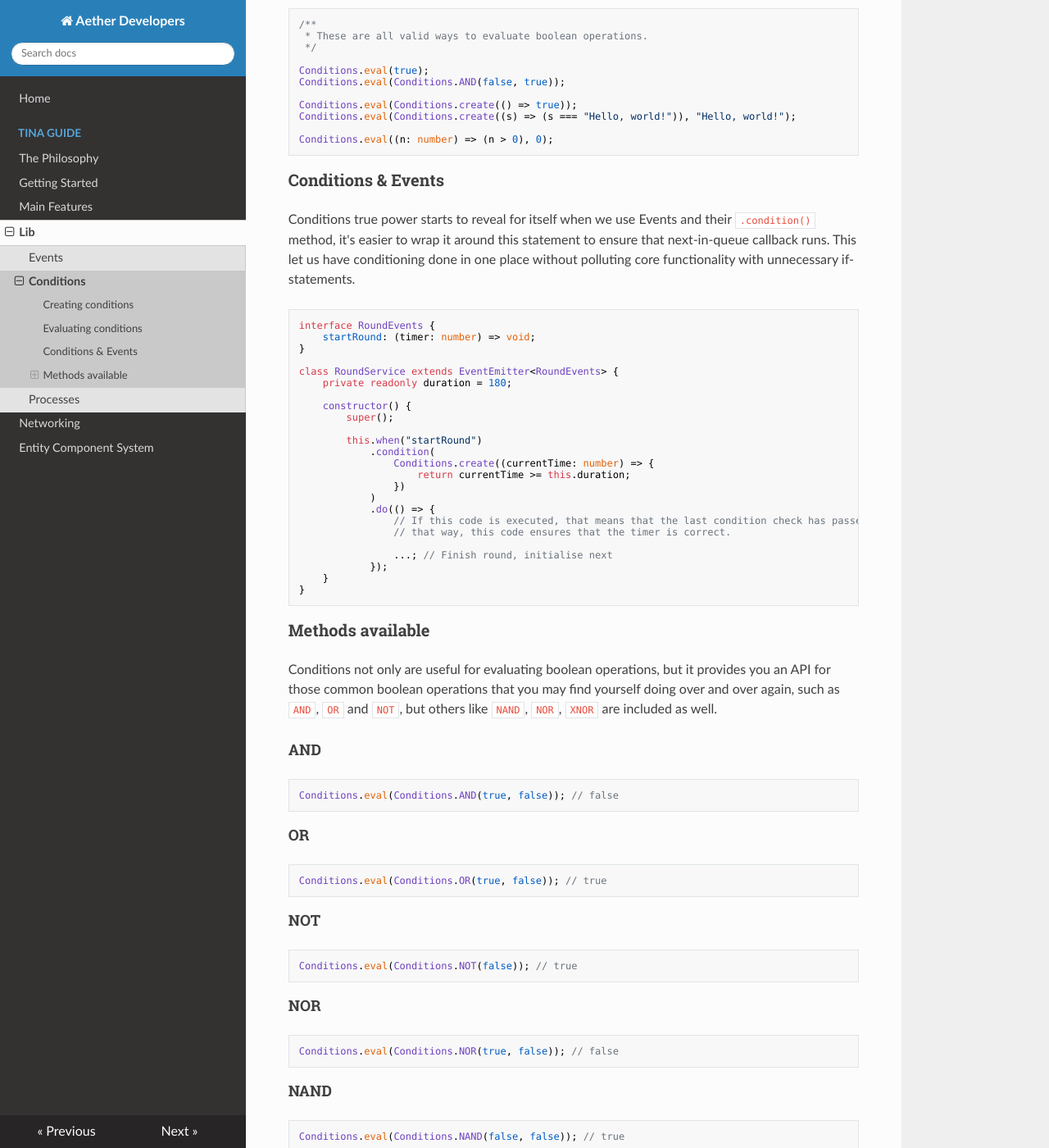
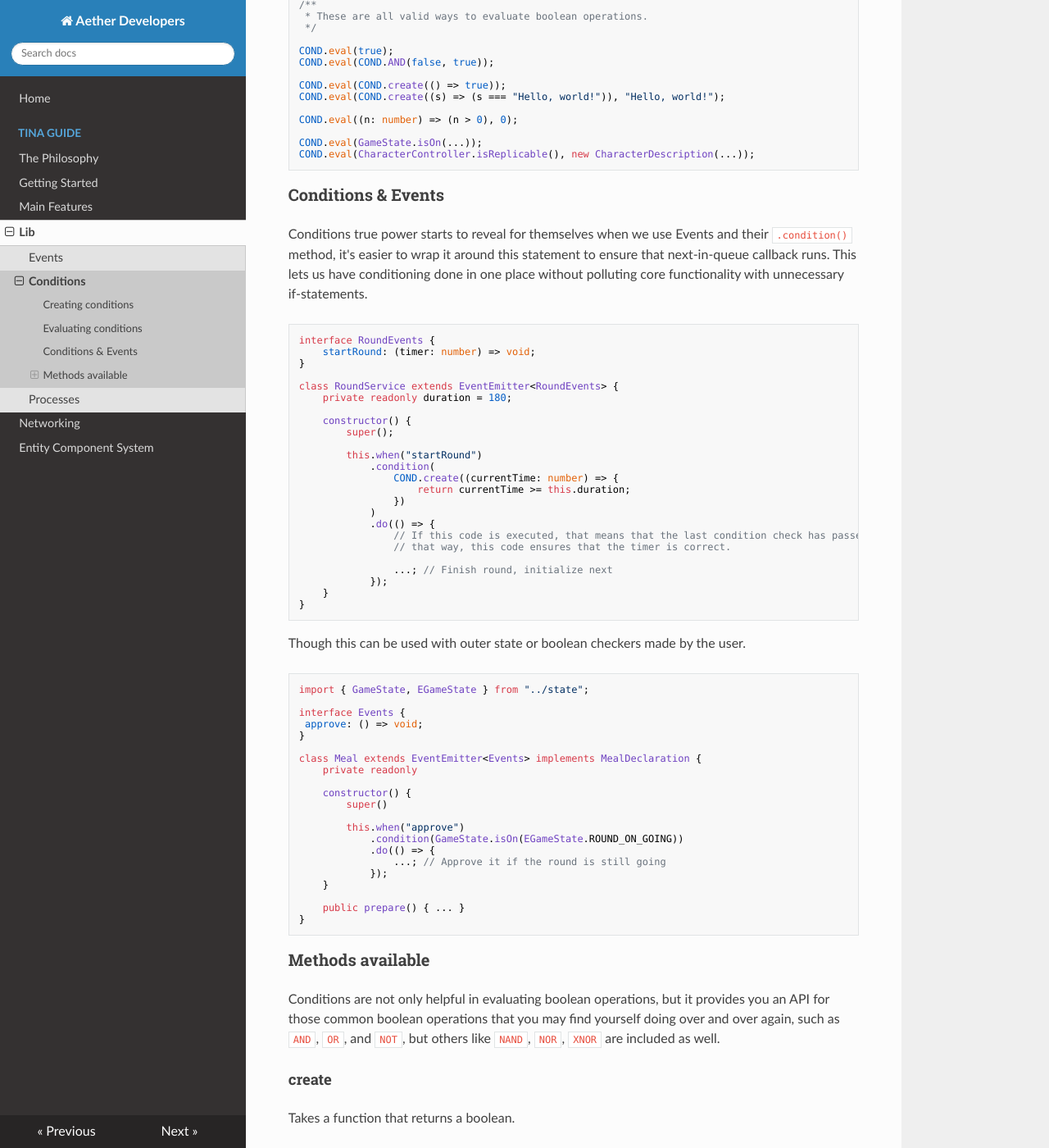
Before and after one commit to AetherInteractiveLtd/docs, an MkDocs documentation site: the page built from docs/intro/tina/libraries/conditions.md, in a window 1280 px wide and 1400 px high, scrolled down 549 px. Shown: the whole window at 82% size. Built offline with MkDocs 1.6.1, drawn with Linux system fonts in a browser that asks for light colours; nearby versions of some CDN libraries; some of the changed text lies outside the part shown.

Commit message:
conditions changes

````diff
--- a/docs/intro/tina/libraries/conditions.md
+++ b/docs/intro/tina/libraries/conditions.md
@@ -1,36 +1,39 @@
 # Conditions
 
-Conditions lets you perform and evualate boolean operations. Should be used whenever you need to evaluate any operation that utilizes booleans, whether it's wrapped on a `.condition()` or in an if-statement.
+Conditions are the way to perform and evaluate boolean operations whether they are wrapped around a `.condition()` or in an if-statement.
 
 ### Creating conditions
 
-Conditions can be created as in `Conditions.create(f: (...args) => boolean)`. The function can take optional arguments when being evaluated.
+Conditions can be created as in `COND.create(f: (...args) => boolean)`. The function can take optional arguments when being evaluated.
 
 ```ts
-Conditions.create((n: number) => (n < 5)), 0))
+COND.create((n: number) => (n < 5))
 ```
 
 ### Evaluating conditions
 
-Conditions by itself aren't a bit thing, they need some way to be evaluated. To evaluate conditions we use `.eval(condition: (boolean | (...args) => boolean))` method.
+Conditions by themselves aren't a big thing, they need some way to be evaluated. To evaluate conditions we use `.eval(condition: (boolean | (...args) => boolean))`.
 
 ```ts
 /**
  * These are all valid ways to evaluate boolean operations.
  */
 
-Conditions.eval(true);
-Conditions.eval(Conditions.AND(false, true));
+COND.eval(true);
+COND.eval(COND.AND(false, true));
 
-Conditions.eval(Conditions.create(() => true));
-Conditions.eval(Conditions.create((s) => (s === "Hello, world!")), "Hello, world!");
+COND.eval(COND.create(() => true));
+COND.eval(COND.create((s) => (s === "Hello, world!")), "Hello, world!");
 
-Conditions.eval((n: number) => (n > 0), 0);
+COND.eval((n: number) => (n > 0), 0);
+
+COND.eval(GameState.isOn(...));
+COND.eval(CharacterController.isReplicable(), new CharacterDescription(...));
 ```
 
 ### Conditions & Events
 
-Conditions true power starts to reveal for itself when we use Events and their `.condition()` method, it's easier to wrap it around this statement to ensure that next-in-queue callback runs. This let us have conditioning done in one place without polluting core functionality with unnecessary if-statements.
+Conditions true power starts to reveal for themselves when we use Events and their `.condition()` method, it's easier to wrap it around this statement to ensure that next-in-queue callback runs. This lets us have conditioning done in one place without polluting core functionality with unnecessary if-statements.
 
 ```ts
 interface RoundEvents {
@@ -45,7 +48,7 @@ class RoundService extends EventEmitter<RoundEvents> {
 
         this.when("startRound")
             .condition(
-                Conditions.create((currentTime: number) => {
+                COND.create((currentTime: number) => {
                     return currentTime >= this.duration;
                 })
             )
@@ -53,48 +56,102 @@ class RoundService extends EventEmitter<RoundEvents> {
                 // If this code is executed, that means that the last condition check has passed,
                 // that way, this code ensures that the timer is correct.
 
-                ...; // Finish round, initialise next
+                ...; // Finish round, initialize next
             });
     }
 }
 ```
 
+Though this can be used with outer state or boolean checkers made by the user.
+
+```ts
+import { GameState, EGameState } from "../state";
+
+interface Events {
+ approve: () => void;
+}
+
+class Meal extends EventEmitter<Events> implements MealDeclaration {
+    private readonly
+
+    constructor() {
+        super()
+
+        this.when("approve")
+            .condition(GameState.isOn(EGameState.ROUND_ON_GOING))
+            .do(() => {
+                ...; // Approve it if the round is still going
+            });
+    }
+
+    public prepare() { ... }
+}
+```
+
 ### Methods available
 
-Conditions not only are useful for evaluating boolean operations, but it provides you an API for those common boolean operations that you may find yourself doing over and over again, such as `AND`, `OR` and `NOT`, but others like `NAND`, `NOR`, `XNOR` are included as well.
+Conditions are not only helpful in evaluating boolean operations, but it provides you an API for those common boolean operations that you may find yourself doing over and over again, such as `AND`, `OR`, and `NOT`, but others like `NAND`, `NOR`, `XNOR` are included as well.
+
+#### create
+
+Takes a function that returns a boolean.
+
+```ts
+COND.create(() => true);
+```
+
+#### eval
+
+Evaluates a condition. Data can be passed optionally if it's a function.
+
+```ts
+COND.eval((s: string) => (s === "condition_met"), "condition_met");
+```
 
 #### AND
 
+AND logic-gate.
+
 ```ts
-Conditions.eval(Conditions.AND(true, false)); // false
+COND.eval(COND.AND(true, false)); // false
 ```
 
 #### OR
 
+OR logic-gate.
+
 ```ts
-Conditions.eval(Conditions.OR(true, false)); // true
+COND.eval(COND.OR(true, false)); // true
 ```
 
 #### NOT
 
+NOT logic-gate.
+
 ```ts
-Conditions.eval(Conditions.NOT(false)); // true
+COND.eval(COND.NOT(false)); // true
 ```
 
 #### NOR
 
+NOR logic-gate.
+
 ```ts
-Conditions.eval(Conditions.NOR(true, false)); // false
+COND.eval(COND.NOR(true, false)); // false
 ```
 
 #### NAND
 
+NAND logic-gate.
+
 ```ts
-Conditions.eval(Conditions.NAND(false, false)); // true
+COND.eval(COND.NAND(false, false)); // true
 ```
 
 #### XNOR
 
+XNOR logic-gate.
+
 ```ts
-Conditions.eval(Conditions.XNOR(true, true)); // true
+COND.eval(COND.XNOR(true, true)); // true
 ```
````
